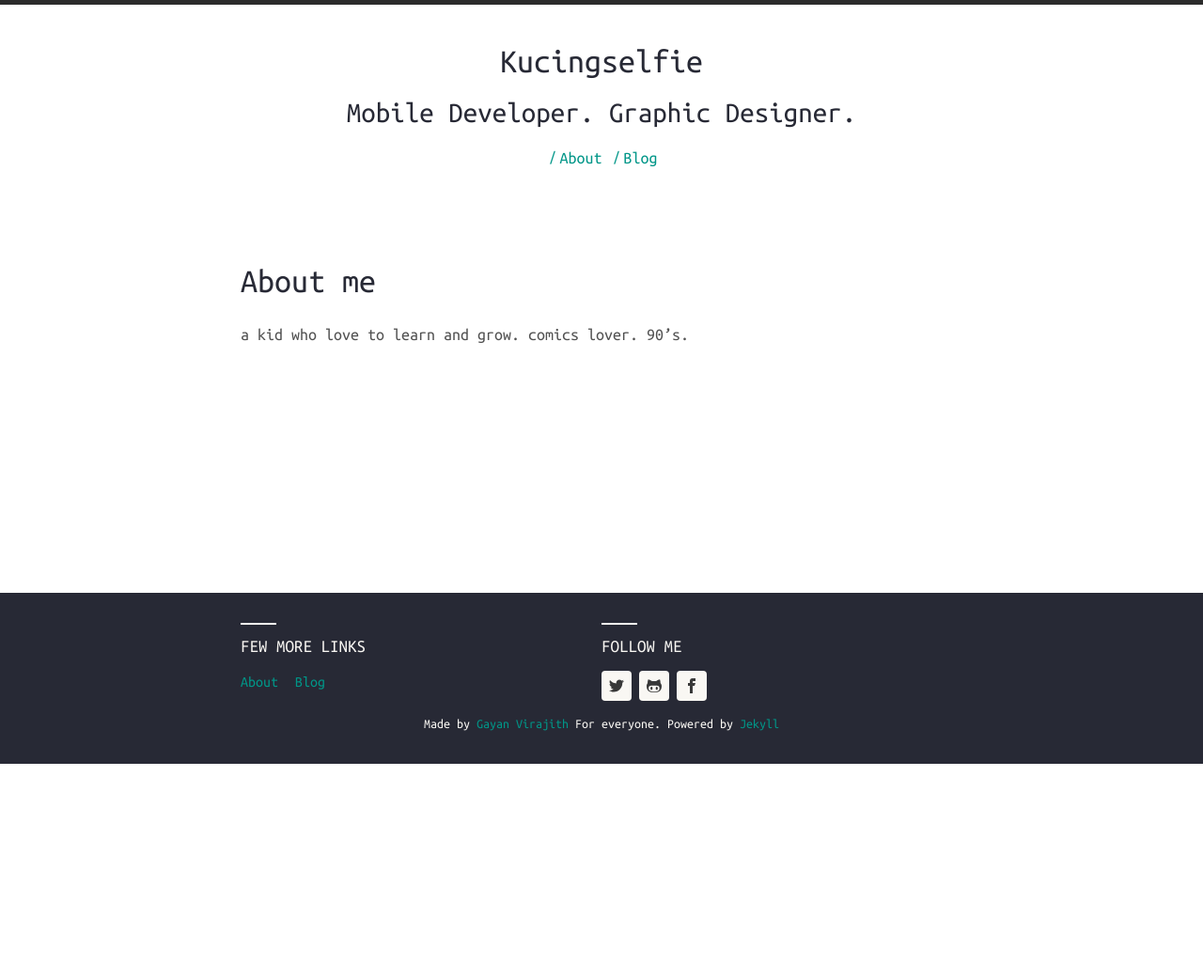
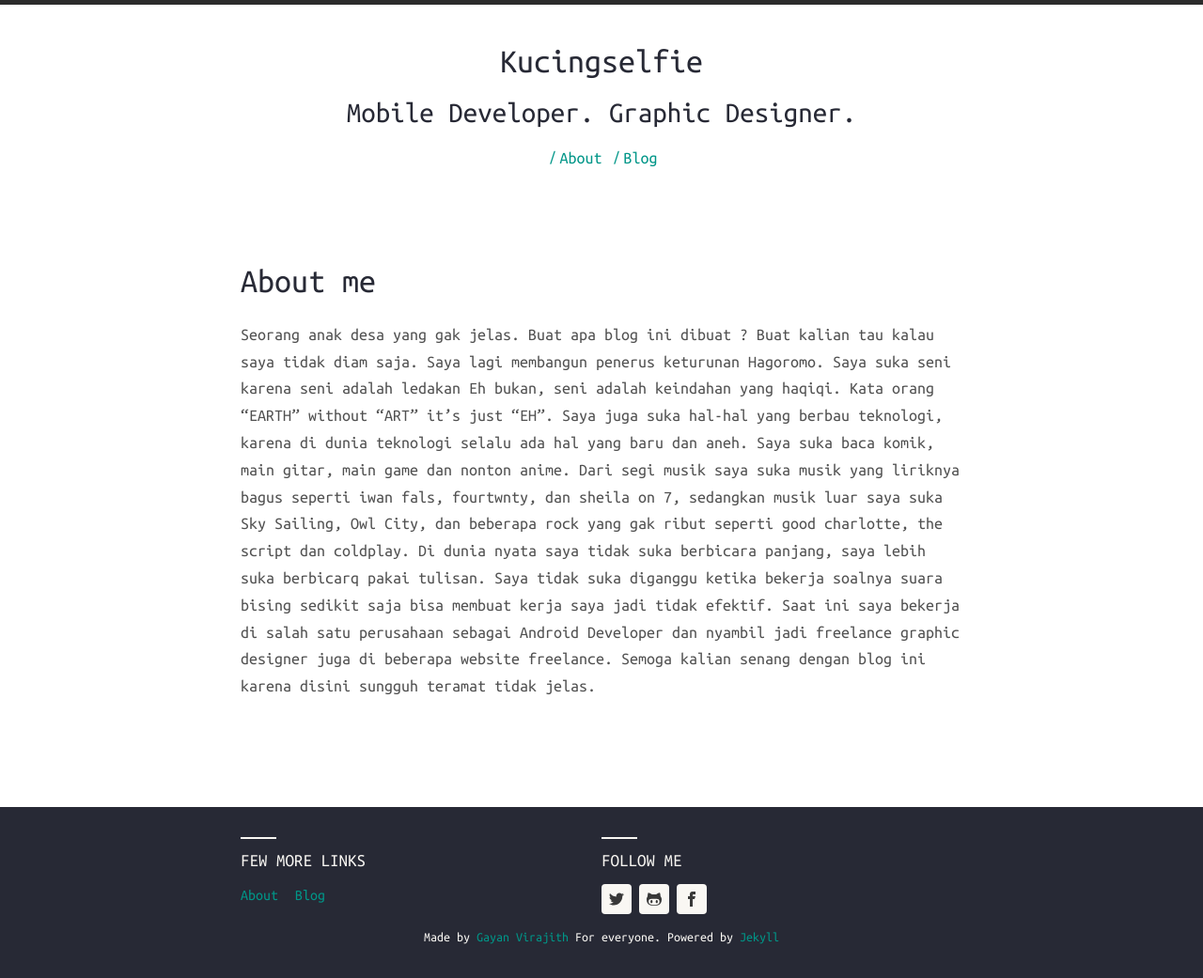
Before and after one commit to kucingselfie/kucingselfie.github.io, a Jekyll site: the page built from about.md, in a window 1280 px wide. Shown: the whole page at 94% size. Built offline with Jekyll 4.4.1, drawn with Linux system fonts in a browser that asks for light colours; nearby versions of some CDN libraries; comment, search, counter and statistics services are not loaded; before the commit the page ends 900 px from its top, so only the background shows below that.

Commit message:
Update about.md

```diff
--- a/about.md
+++ b/about.md
@@ -4,4 +4,10 @@ title: About me
 permalink: /about/
 ---
 
-a kid who love to learn and grow. comics lover. 90's.
+Seorang anak desa yang gak jelas. Buat apa blog ini dibuat ?
+Buat kalian tau kalau saya tidak diam saja. Saya lagi membangun penerus keturunan Hagoromo. Saya suka seni karena seni adalah ledakan
+Eh bukan, seni adalah keindahan yang haqiqi. Kata orang "EARTH" without "ART" it's just "EH".
+Saya juga suka hal-hal yang berbau teknologi, karena di dunia teknologi selalu ada hal yang baru dan aneh. Saya suka baca komik, main gitar,
+main game dan nonton anime. Dari segi musik saya suka musik yang liriknya bagus seperti iwan fals, fourtwnty, dan sheila on 7, sedangkan musik luar saya suka Sky Sailing, Owl City, dan beberapa rock yang gak ribut seperti good charlotte, the script dan coldplay.
+Di dunia nyata saya tidak suka berbicara panjang, saya lebih suka berbicarq pakai tulisan. Saya tidak suka diganggu ketika bekerja soalnya suara bising sedikit saja bisa membuat kerja saya jadi tidak efektif. Saat ini saya bekerja di salah satu perusahaan sebagai Android Developer dan nyambil jadi freelance graphic designer juga
+di beberapa website freelance. Semoga kalian senang dengan blog ini karena disini sungguh teramat tidak jelas.
```
